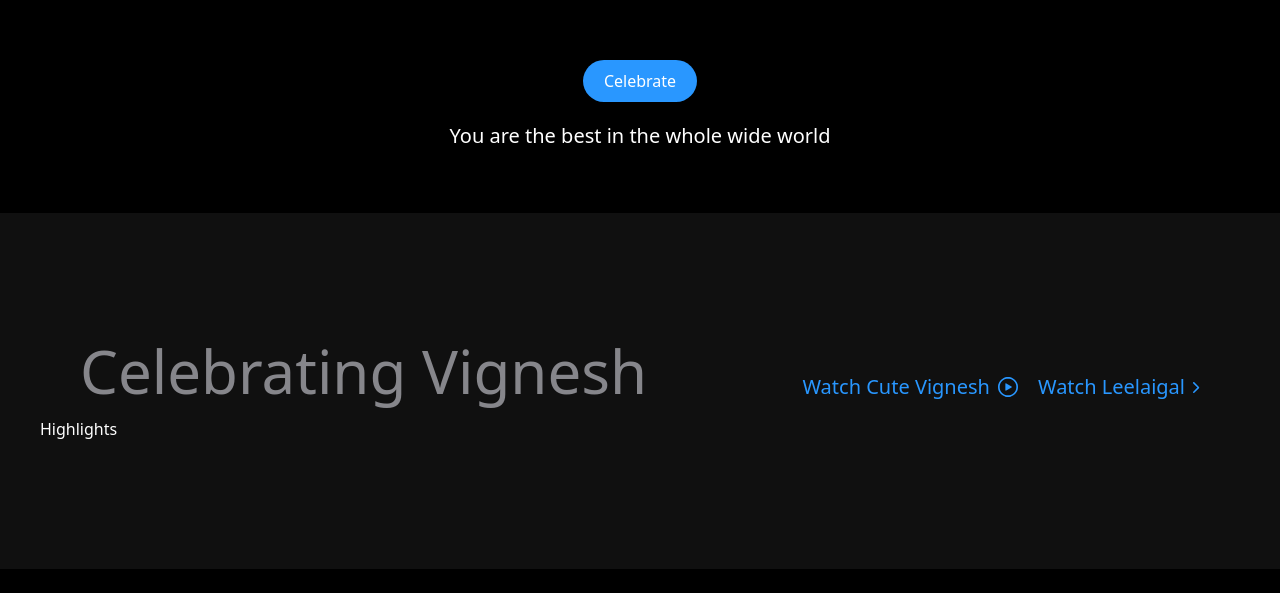
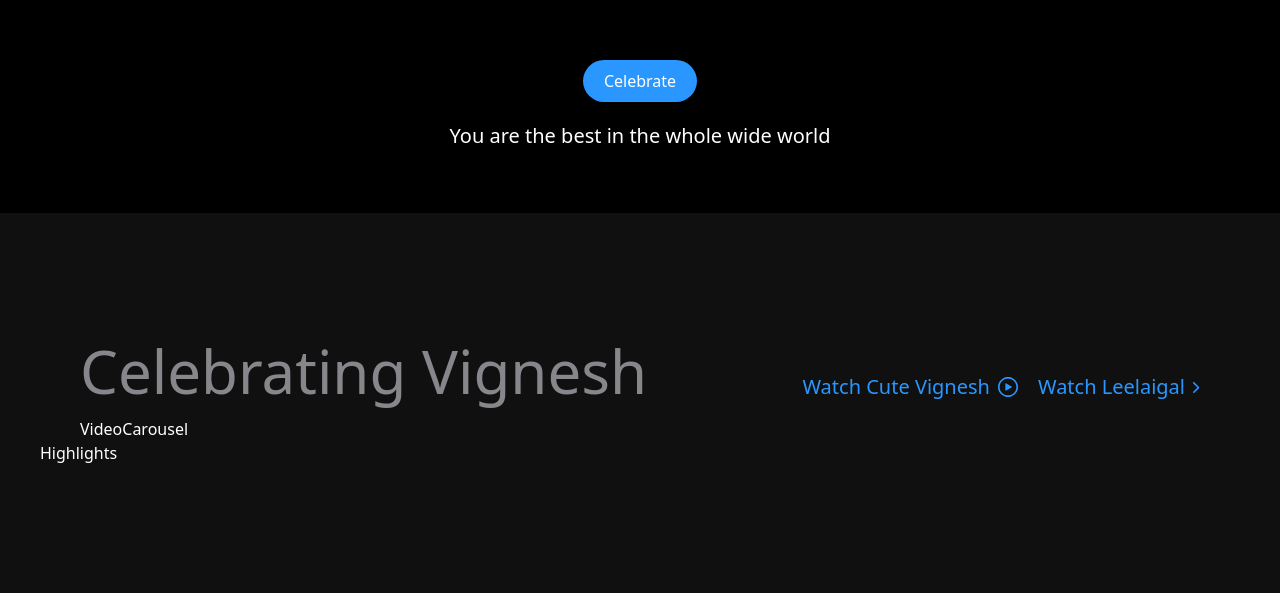
Before and after one commit to padmalathak/vigbirthday, a React (Vite) app: page / in a window 1280 px wide. Shown: the part 607-1200 px from the top of the page. Before the commit the page ends 1176 px from the top, so only its background shows below. Built offline with nearby package versions, Linux system fonts and the light colour scheme.

Commit message:
Video carousel beginner

```diff
--- a/src/components/Highlights.jsx
+++ b/src/components/Highlights.jsx
@@ -2,6 +2,7 @@ import { useGSAP } from "@gsap/react";
 import React from "react";
 import gsap from "gsap";
 import { rightImg, watchImg } from "../utils";
+import VideoCarousel from "./VideoCarousel";
 
 function Highlights() {
   useGSAP(() => {
@@ -35,6 +36,7 @@ function Highlights() {
             </p>
           </div>
         </div>
+        <VideoCarousel />
       </div>
       Highlights
     </section>
--- /dev/null
+++ b/src/components/VideoCarousel.jsx
@@ -0,0 +1,7 @@
+import React from "react";
+
+function VideoCarousel() {
+  return <div>VideoCarousel</div>;
+}
+
+export default VideoCarousel;
```
